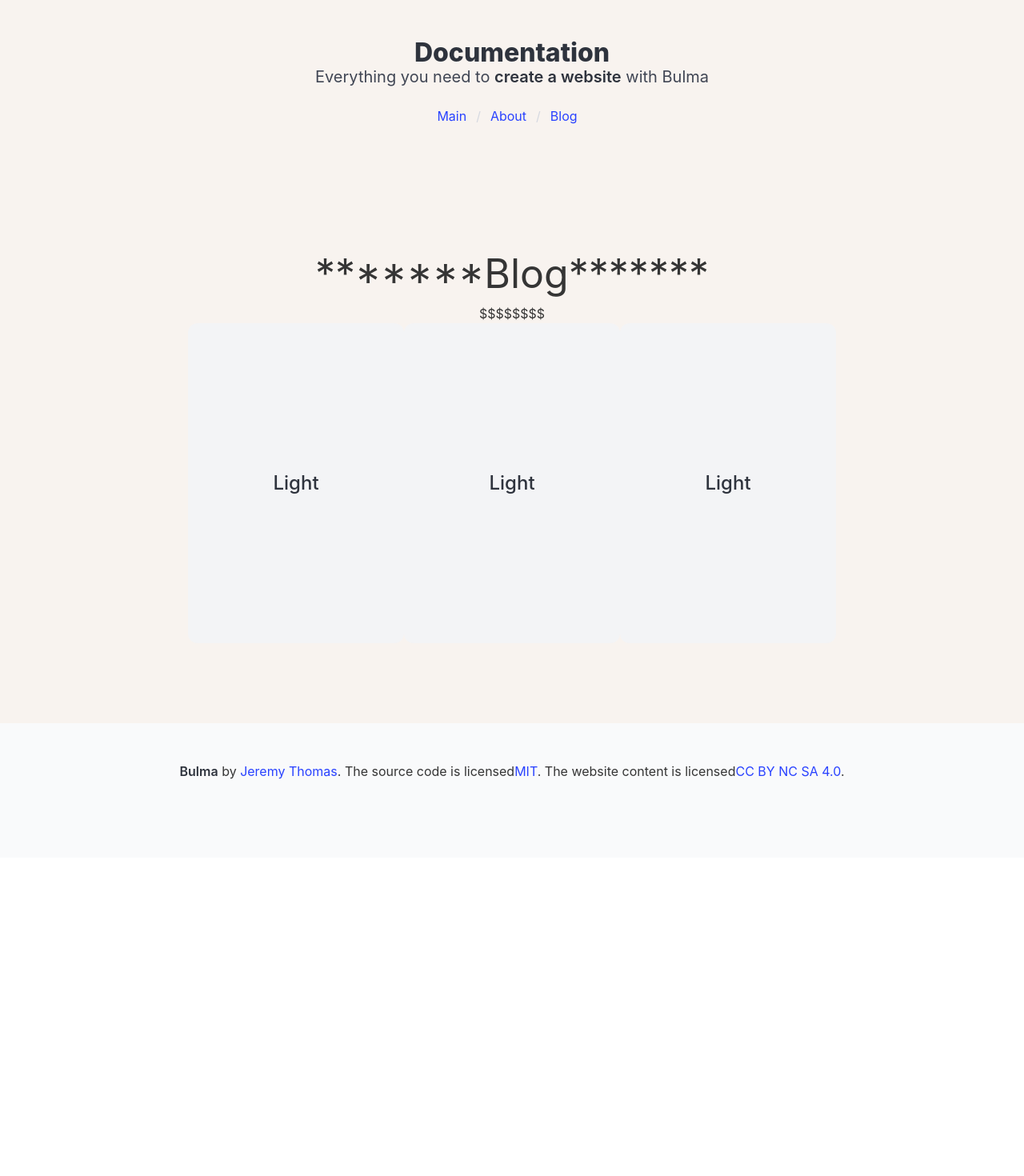
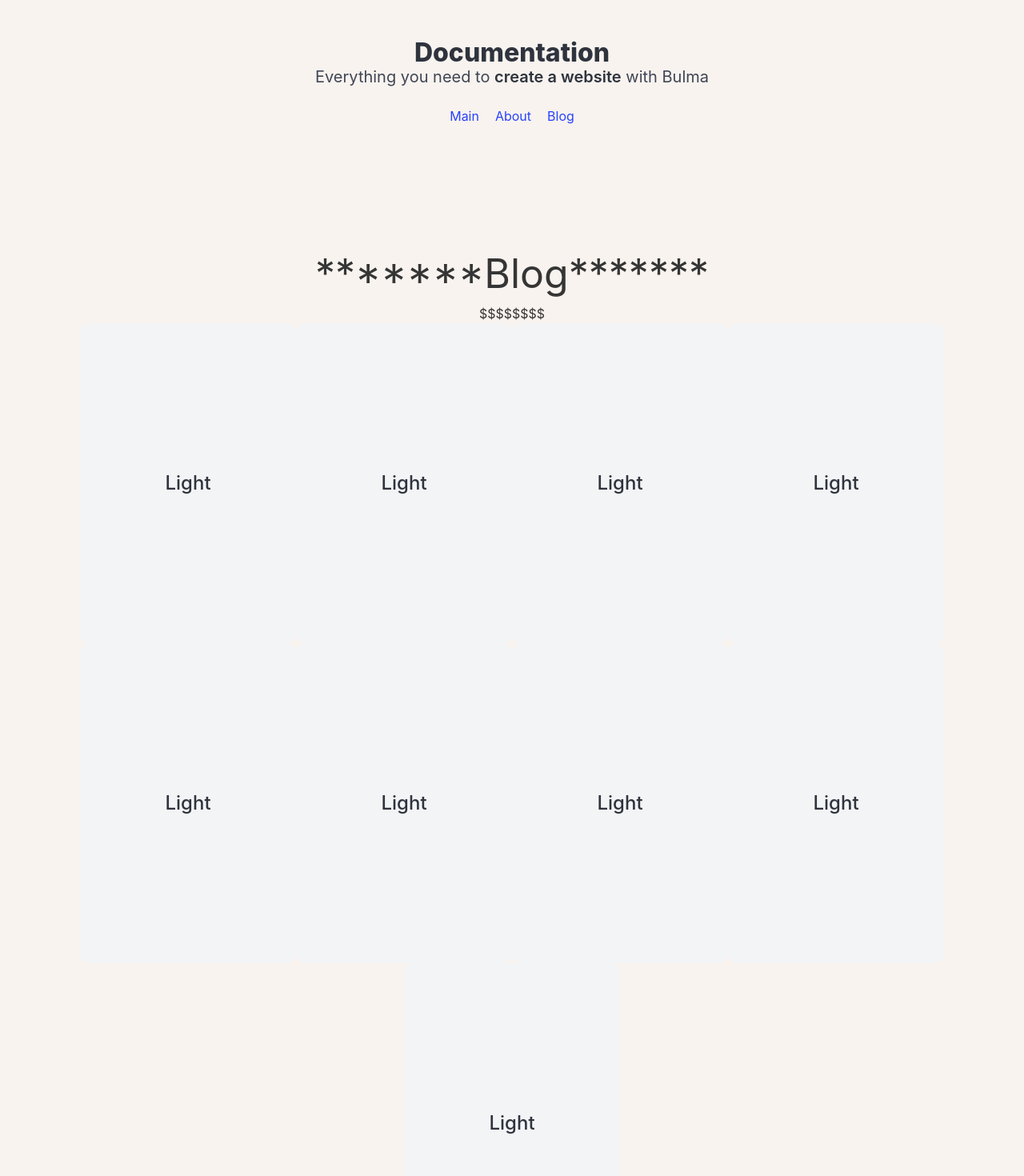
Before and after one commit to riikooo/custom_blog, a React (Vite) app in the folder custom_blog_react/: page /blog in a window 1280 px wide. Shown: the part 80-1550 px from the top of the page at 80% size. Before the commit the page ends 1152 px from the top, so only its background shows below. Built offline with nearby package versions, Linux system fonts and the light colour scheme; the HTML template or start-up script is replaced by a standard one.

Commit message:
ルーター腸整前の一時保存

```diff
--- a/custom_blog_react/src/App.tsx
+++ b/custom_blog_react/src/App.tsx
@@ -1,7 +1,7 @@
 import {
   createBrowserRouter,
   RouterProvider,
-  // Navigate,
+  Navigate,
 } from "react-router-dom";
 import { useState } from 'react';
 import { Header } from './components/Header'
@@ -13,6 +13,11 @@ import ErrorPage from "./ErrorPage";
 import './index.css';
 
 const router = createBrowserRouter([
+  {
+    path: "/",
+    element: <Navigate to="/main" replace />,
+    children: [],
+  },
   {
     path: "/main",
     element: <Main />,
@@ -36,6 +41,7 @@ function App() {
   };
 
   return (
+    <div>
     <div className={`Mode ${darkModeButton ? "dark" : "light"}`}>
       <Header darkModeChange={darkModeChange} darkMode={darkModeButton ? "dark" : "light"} />
       <div style={{ marginBottom: '100px' }} />
@@ -43,6 +49,8 @@ function App() {
       <div style={{ marginTop: '100px' }} />
       <Footer />
     </div>
+    </div>
+
   );
 }
 
--- a/custom_blog_react/src/components/Blog.tsx
+++ b/custom_blog_react/src/components/Blog.tsx
@@ -12,6 +12,12 @@ export function Blog() {
         <button className="button is-light is-large">Light</button>
         <button className="button is-light is-large">Light</button>
         <button className="button is-light is-large">Light</button>
+        <button className="button is-light is-large">Light</button>
+        <button className="button is-light is-large">Light</button>
+        <button className="button is-light is-large">Light</button>
+        <button className="button is-light is-large">Light</button>
+        <button className="button is-light is-large">Light</button>
+        <button className="button is-light is-large">Light</button>
       </div>
     </div>
   )}
--- a/custom_blog_react/src/components/DarkModeButton.tsx
+++ b/custom_blog_react/src/components/DarkModeButton.tsx
@@ -4,12 +4,12 @@ import 'bulma/css/bulma.css';
 import light from '../assets/17992.png'
 import dark from '../assets/17943.png'
 
-export function DarkModeButton({ onClick, onChange }) {
+export function DarkModeButton({ abc, onChange }) {
 
   return (
     <>
       <div className="dark-mode">
-        <button className="button is-outlined" onClick={onClick}>
+        <button className="button is-outlined" onClick={abc}>
         <figure className="image dark-mode-button">
             <img src={onChange} />
           </figure>
--- a/custom_blog_react/src/components/Footer.tsx
+++ b/custom_blog_react/src/components/Footer.tsx
@@ -4,7 +4,7 @@ import 'bulma/css/bulma.css';
 export function Footer() {
   return (
     <>
-      <footer className="footer">
+      <footer >
         <div className="content has-text-centered">
           <p>
             <strong>Bulma</strong> by <a href="https://jgthms.com">Jeremy Thomas</a>.
--- a/custom_blog_react/src/components/Header.tsx
+++ b/custom_blog_react/src/components/Header.tsx
@@ -3,15 +3,17 @@ import 'bulma/css/bulma.css';
 import '../index.css';
 import { DarkModeButton } from './DarkModeButton';
 
+// import { BrowserRouter as Router, Link } from 'react-router-dom';
+import { BrowserRouter as Router, Link } from 'react-router-dom';
+// import { List } from 'react-native-paper';
+
 export function Header({ darkModeChange, darkMode }) {
+
   return (
+    <Router>
     <>
       <section className="hero">
-        {/* <DarkModeButton
-          onClick={darkModeChange}
-          onChange={darkModeChange}
-          /> */}
-          <DarkModeButton onClick={darkModeChange} onChange={darkMode} />
+          <DarkModeButton abc={darkModeChange} onChange={darkMode} />
 
         <div className="hero-body">
           <p className="title has-text-centered">
@@ -20,16 +22,16 @@ export function Header({ darkModeChange, darkMode }) {
           <p className="subtitle has-text-centered">
             Everything you need to <strong>create a website</strong> with Bulma
           </p>
-          <nav className="breadcrumb is-centered" aria-label="breadcrumbs">
-              <ul>
-                <li><a href="/main">Main</a></li>
-                <li><a href="/about">About</a></li>
-                <li><a href="/blog">Blog</a></li>
-            </ul>
-          </nav>
+
+          <ul className='headerNavs'>
+            <li><Link to="/main">Main</Link></li>
+            <li><Link to="/About">About</Link></li>
+            <li><Link to="/blog">Blog</Link></li>
+          </ul>
         </div>
       </section>
-    </>
+      </>
+     </Router>
   );
 }
 
--- a/custom_blog_react/src/index.css
+++ b/custom_blog_react/src/index.css
@@ -16,6 +16,10 @@
   font-size: 50px;
 }
 
+.blog-contents {
+  flex-wrap: wrap;
+}
+
 .blog-contents button {
   height: 400px;
   width: 270px;
@@ -28,19 +32,6 @@
   width: 60px;
 }
 
-/* .dark-mode image {
-  height: 10px;
-  width: 10px;
-} */
-/* .noneDark {
-  height: 35px;
-  width: 35px;
-} */
-
-/* .dark-mode-button {
-  padding-top: 10px;
-} */
-
 .Mode.dark {
   background-color: #3a383b;
   color: #e1e1e1;
@@ -52,3 +43,22 @@
   color: #353535;
   transition: all 0.5s;
 }
+
+footer {
+  padding-bottom: 100px;
+}
+
+.headerNavs {
+  display: flex;
+  justify-content: center;
+  list-style-type: none;
+  padding: 0;
+}
+
+.headerNavs li {
+  padding-left: 20px;
+}
+
+.headerNavs li:first-child {
+  padding-left: 0px;
+}
```
